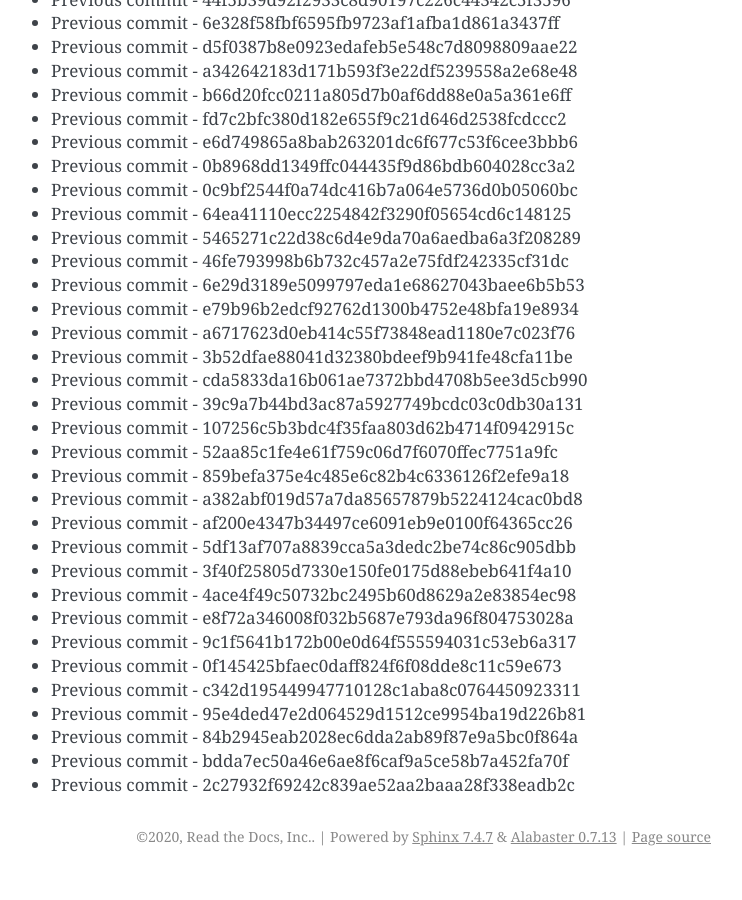
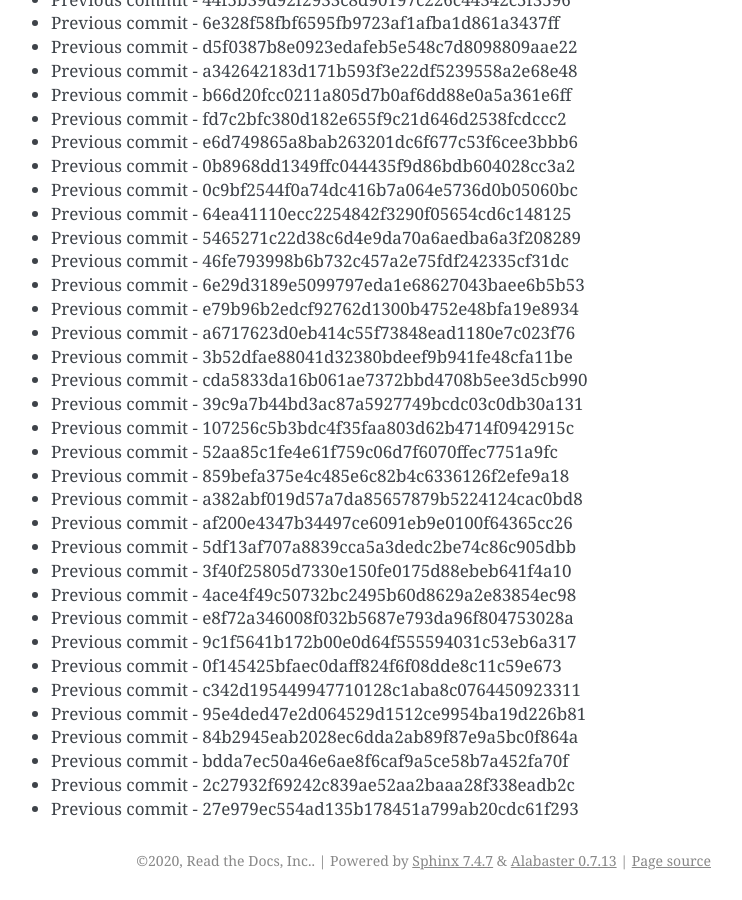
Before and after one commit to readthedocs/rtd-git-stresstest, a Sphinx documentation site: the page built from docs/updates.rst, in a window 1280 px wide and 900 px high, scrolled down 61909 px. Shown: the whole window, without its empty margins (399-1141 px from the left). Built offline with Sphinx 7.4.7, drawn with Linux system fonts in a browser that asks for light colours; before the commit the page ends 62785 px from its top, so only the background shows below that.

Commit message:
Generating commit from previous: 27e979ec554ad135b178451a799ab20cdc61f293

```diff
--- a/docs/updates.rst
+++ b/docs/updates.rst
@@ -2633,3 +2633,4 @@ It can be tested for any performance characteristics.
 * Previous commit - 84b2945eab2028ec6dda2ab89f87e9a5bc0f864a
 * Previous commit - bdda7ec50a46e6ae8f6caf9a5ce58b7a452fa70f
 * Previous commit - 2c27932f69242c839ae52aa2baaa28f338eadb2c
+* Previous commit - 27e979ec554ad135b178451a799ab20cdc61f293
```
